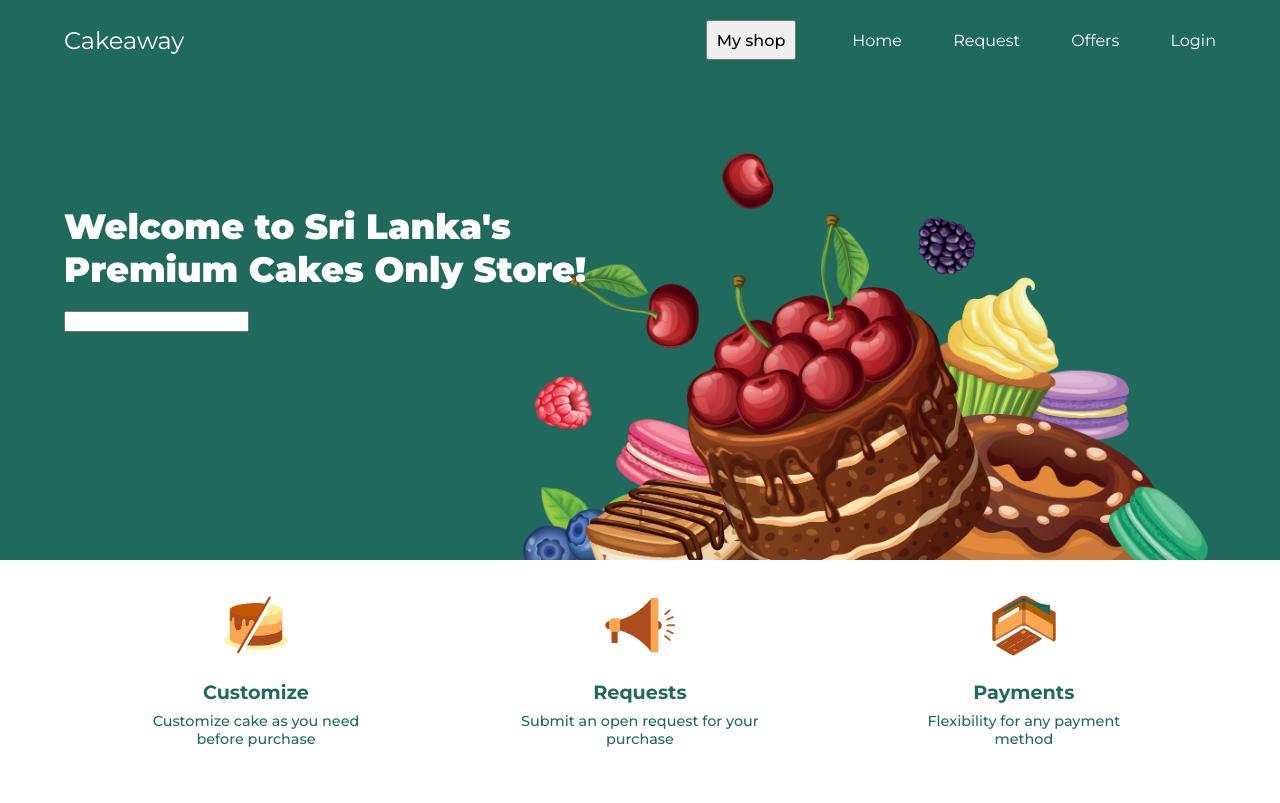
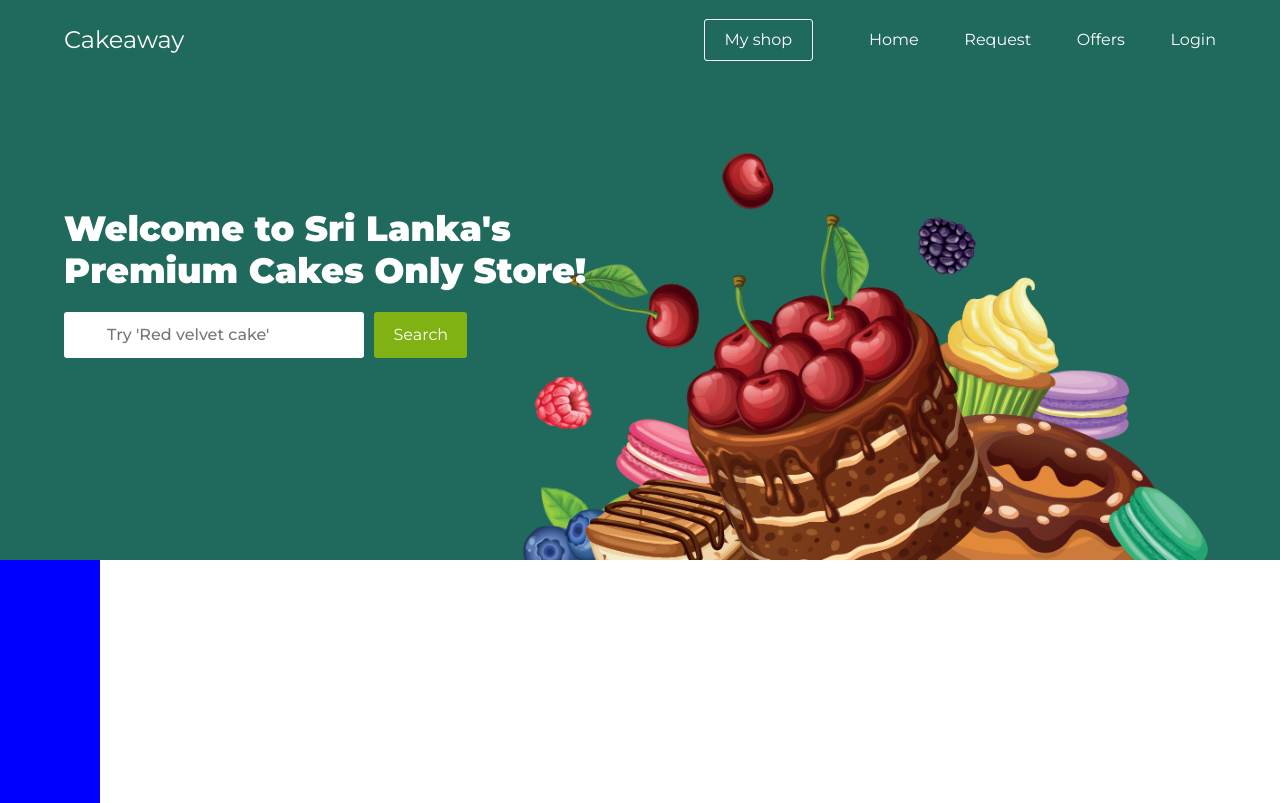
Before and after one commit to prabhathjay/cakeaway, a plain HTML site: page index.html in a window 1280 px wide. Shown: the top 803 px of the page. Drawn offline with nearby package versions, Linux system fonts and the light colour scheme.

Commit message:
Add webpage completed up-to first section

```diff
--- a/css/master.css
+++ b/css/master.css
@@ -23,24 +23,37 @@ img {
   margin: 0;
 }
 
+button:focus, input:focus {
+  outline: none;
+}
+
 /**********************Header-Styles**********************/
 
 .header {
   background-color: #206a5d;
   width: 100%;
   height: 10vh;
-  position: relative;
+  position: fixed;
   margin: 0;
+  z-index: 2;
+  transition-duration: 0.4s;
+}
+
+/* header animation on scroll */
+.onscroll {
+  background-color: white;
+  color: #206a5d;
 }
 
 .header-in {
-  height: 6vh;
-  width: 90%;
-  margin: 2vh 5%;
-  position: absolute;
+  height: 10vh;
+  width: 100%;
+  padding: 2vh 5%;
+  position: relative;
   display: flex;
 }
 
+/* name "cakeaway" on top left */
 .brand-name {
   position: relative;
   display: flex;
@@ -54,10 +67,12 @@ img {
   font-weight: normal;
 }
 
+/* main categories container displayed in header (button also includes)*/
 .main-categories {
-  width: 510px;
+  width: 32rem;
   display: flex;
-  margin-left: auto;
+  /* margin-left: auto; */
+  margin: auto 0 auto auto;
 }
 
 .mc-list {
@@ -72,29 +87,65 @@ img {
   list-style: none;
 }
 
-.mc-list a {
+.mc-list-item {
   text-decoration: none;
   color: white;
   font-family: 'Montserrat', sans-serif;
+  /* transition-duration: 0.4s; */
+
 }
 
-.button {
-  width: 120px;
+.mc-list a:hover {
+  font-size: 1.2rem;
+}
+
+.myshop {
+  width: 9.6rem;
+  height: 5.3vh;
   font-size: 1rem;
-  font-weight: 500;
+  font-weight: normal;
+  color: white;
   font-family:'Montserrat', sans-serif;
   text-align: center;
-  margin: 0.5vh 11% 0.5vh 0;
+  margin-right: 11%;
+  text-decoration: none;
+  border: 1px solid white;
+  border-radius: 3px;
+  background-color: #206a5d;
+  transition-duration: 0.4s;
+}
+
+.myshop:hover {
+  background-color: #81b214;
+  color: white;
+  border: 2px solid #81b214;
+}
+
+.myshop:active {
+  opacity: 0.8;
+}
+/**********************Search_Section**********************/
+
+.search {
+  width: 100%;
+  height: 18vh;
+  padding-top: 10vh;
+  z-index: 1;
+  background-color: #206a5d;
+  position: fixed;
+  /* display: none; */
 }
 
 /**********************Welcome_Note_Section**********************/
 
 .welcome-note {
   width: 100%;
-  height: 60vh;
+  height: 70vh;
   position: relative;
   background-color: #206a5d;
-
+  margin: 0;
+  padding-top: 10vh;
+  /* box-sizing: content-box; */
 }
 
 .wn-container {
@@ -103,6 +154,7 @@ img {
   height: 100%;
   margin: 0 auto;
   display: flex;
+
 }
 
 .wn-content {
@@ -118,7 +170,7 @@ img {
   display: flex;
   font-weight: bolder;
   font-size: 2.2rem;
-  padding-top: 6vh;
+  padding-top: 8vh;
   margin-bottom: 10px;
 }
 
@@ -126,6 +178,53 @@ img {
   position: relative;
   display: flex;
 
+}
+
+.wn-search-input {
+  width: 80%;
+  border: 3px solid white;
+  border-radius: 3px;
+  font-size: 1rem;
+  font-weight: 500;
+  font-family:'Montserrat', sans-serif;
+  color: #206a5d;
+  background-image: url(images\loupe.png);
+  background-position: 10px 10px;
+  background-repeat: no-repeat;
+  padding: 8px 20px 8px 40px;
+}
+
+.wn-search-input:focus {
+  background-color: #f6fff8;
+}
+
+.wn-search-form {
+  width: 70%;
+  display: flex;
+}
+
+.wn-search-button {
+  width: 100px;
+  font-size: 1rem;
+  font-weight: normal;
+  color: white;
+  font-family:'Montserrat', sans-serif;
+  text-align: center;
+  text-decoration: none;
+  border: 2px solid #81b214;
+  border-radius: 3px;
+  background-color: #81b214;
+  margin-left: 10px;
+  transition-duration: 0.15s;
+}
+
+.wn-search-button:active {
+  opacity: 0.8;
+}
+
+.wn-search-button:focus {
+  outline: none;
+  /* box-shadow:0 0 0 2px #81b214; */
 }
 
 .wn-image-container {
@@ -139,39 +238,13 @@ img {
   position: relative;
   height: 52vh;
   padding-top: 8vh;
-
+  box-sizing: content-box;
 }
 
 /**********************Features_Section**********************/
 
-.features {
-  width: 100%;
-  /* height was 50vh */
-  height: 30vh;
-  position: relative;
-}
 
-.f-container {
-  width: 90%;
-  height: 100%;
-  margin: 0 auto;
-  display: flex;
-}
-
-.feature-item {
-  width: 21.33%;
-  height: 100%;
-  padding: 0 6%;
-}
-
-.f-icon {
-  /* width was 170px */
-  width: 70px;
-  /* padding top was 50px */
-  padding-top: 30px;
-}
-
-.fi-heading {
+/* .fi-heading {
   font-size: 1.2rem;
   color: #206a5d;
   margin-bottom: 8px;
@@ -182,11 +255,15 @@ img {
   font-size: 0.9rem;
   font-weight: 500;
   margin-top: 0;
-}
+} */
 
 /**********************Carrousal_Section**********************/
 
-
+.test {
+  height: 1000px;
+  width: 100px;
+  background-color: blue;
+}
 
 
 
--- a/index.html
+++ b/index.html
@@ -2,12 +2,17 @@
 <html lang="en" dir="ltr">
   <head>
     <meta charset="utf-8">
+    <meta name="viewport" content="width=device-width, initial-scale=1, shrink-to-fit=no">
+    <!-- <meta name="viewport" content="width=device-width, initial-scale=1, shrink-to-fit=no"> -->
+
     <title>Cakeaway.lk</title>
+    <!-- Bootstrap CSS -->
+    <link rel="stylesheet" href="https://cdn.jsdelivr.net/npm/bootstrap@4.5.3/dist/css/bootstrap.min.css" integrity="sha384-TX8t27EcRE3e/ihU7zmQxVncDAy5uIKz4rEkgIXeMed4M0jlfIDPvg6uqKI2xXr2" crossorigin="anonymous">
+    <!-- Pure CSS -->
     <link rel="stylesheet" href="css/master.css">
+    <!-- Required Fonts -->
     <link rel="preconnect" href="https://fonts.gstatic.com">
     <link href="https://fonts.googleapis.com/css2?family=Montserrat:ital,wght@0,100;0,200;0,300;0,400;0,500;0,600;0,700;0,800;0,900;1,100;1,200;1,300;1,400;1,500;1,600;1,700;1,800;1,900&display=swap" rel="stylesheet">
-
-
 
   </head>
 
@@ -20,19 +25,19 @@
         </div>
         <!-- Main categories in header -->
         <div class="main-categories">
-          <button type="button" name="button" class="button">My shop</button>
+          <button type="button" name="button" class="myshop">My shop</button>
           <ul class="mc-list">
             <li>
-              <a href="#">Home</a>
+              <a class="mc-list-item" href="#">Home</a>
             </li>
             <li>
-              <a href="#">Request</a>
+              <a class="mc-list-item" href="#">Request</a>
             </li>
             <li>
-              <a href="#">Offers</a>
+              <a class="mc-list-item" href="#">Offers</a>
             </li>
             <li>
-              <a href="#">Login</a>
+              <a class="mc-list-item" href="#">Login</a>
             </li>
           </ul>
           <!-- Top right dropdown in m/view -->
@@ -43,6 +48,10 @@
       </div>
 
     </nav>
+
+    <div class="search">
+
+    </div>
 
   <!-- Interface for first load -->
   <section class="welcome-note">
@@ -57,39 +66,57 @@
           <h1 class="wn-text">Welcome to Sri Lanka's Premium Cakes Only Store!</h1>
         </div>
         <div class="wn-search">
-          <input type="text" name="test-name" value="">
+          <form class="wn-search-form" action="index.html" method="post">
+            <input class="wn-search-input" type="text" data-toggle="button" name="search" placeholder="Try 'Red velvet cake'" value="">
+            <button class="wn-search-button active" type="button" name="button">Search</button>
+          </form>
+
         </div>
       </div>
     </div>
   </section>
 
+
+
   <section class="features">
     <div class="f-container">
       <div class="feature-item">
-        <img class="f-icon" src="images/customize_icon.png" alt="customize_icon.png">
-        <h1 class="fi-heading">Customize</h1>
-        <h2 class="fi-subheading">Customize cake as you need before purchase</h2>
+
       </div>
       <div class="feature-item">
-        <img class="f-icon" src="images/request_icon.png" alt="request_icon.png">
-        <h1 class="fi-heading">Requests</h1>
-        <h2 class="fi-subheading">Submit an open request for your purchase</h2>
+
       </div>
       <div class="feature-item">
-        <img class="f-icon" src="images/payments_icon.png" alt="payments_icon.png">
-        <h1 class="fi-heading">Payments</h1>
-        <h2 class="fi-subheading">Flexibility for any payment method</h2>
+
       </div>
     </div>
   </section>
 
   <section class="carrousal">
 
+
   </section>
 
+  <div class="test">
+  </div>
+  <div class="test">
+  </div>
+  <div class="test">
+  </div>
+  <div class="test">
+  </div>
+  <div class="test">
+  </div>
+  <div class="test">
+  </div>
 
+<!-- Required javascript -->
+  <script src="https://code.jquery.com/jquery-3.5.1.slim.min.js" integrity="sha384-DfXdz2htPH0lsSSs5nCTpuj/zy4C+OGpamoFVy38MVBnE+IbbVYUew+OrCXaRkfj" crossorigin="anonymous"></script>
+  <script src="https://cdn.jsdelivr.net/npm/popper.js@1.16.1/dist/umd/popper.min.js" integrity="sha384-9/reFTGAW83EW2RDu2S0VKaIzap3H66lZH81PoYlFhbGU+6BZp6G7niu735Sk7lN" crossorigin="anonymous"></script>
+  <script src="https://cdn.jsdelivr.net/npm/bootstrap@4.5.3/dist/js/bootstrap.min.js" integrity="sha384-w1Q4orYjBQndcko6MimVbzY0tgp4pWB4lZ7lr30WKz0vr/aWKhXdBNmNb5D92v7s" crossorigin="anonymous"></script>
+  <script src="https://ajax.googleapis.com/ajax/libs/jquery/3.5.1/jquery.min.js"></script>
 
-
-
+<!-- Pure javascript   -->
+  <script src="javascript/index.js" charset="utf-8"></script>
   </body>
 </html>
--- /dev/null
+++ b/javascript/index.js
@@ -0,0 +1,20 @@
+
+$(document).ready(function () {
+$('.search').hide(); //hiding the element
+  $(window).scroll(function() {
+    if ($(this).scrollTop() > 200) {
+      $('.search').fadeIn();
+    } else {
+      $('.search').fadeOut();
+    }
+  });
+});
+
+
+// $(window).scroll(function() {
+//   if ($(this).scrollTop() > 200) {
+//     $('.search').fadeIn();
+//   } else {
+//     $('.search').fadeOut();
+//   }
+// });
```
Also changed, not shown: images/loupe.png (added), images/loupe.svg (added).
